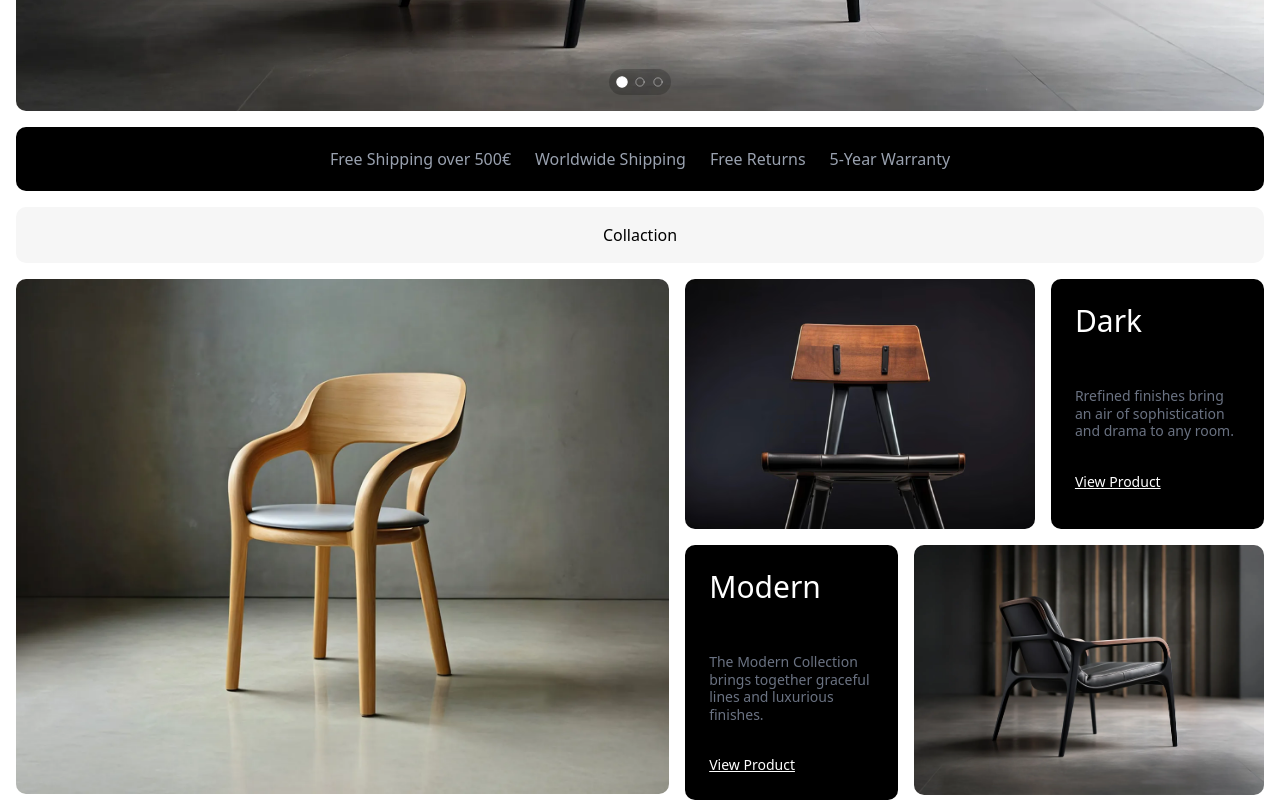
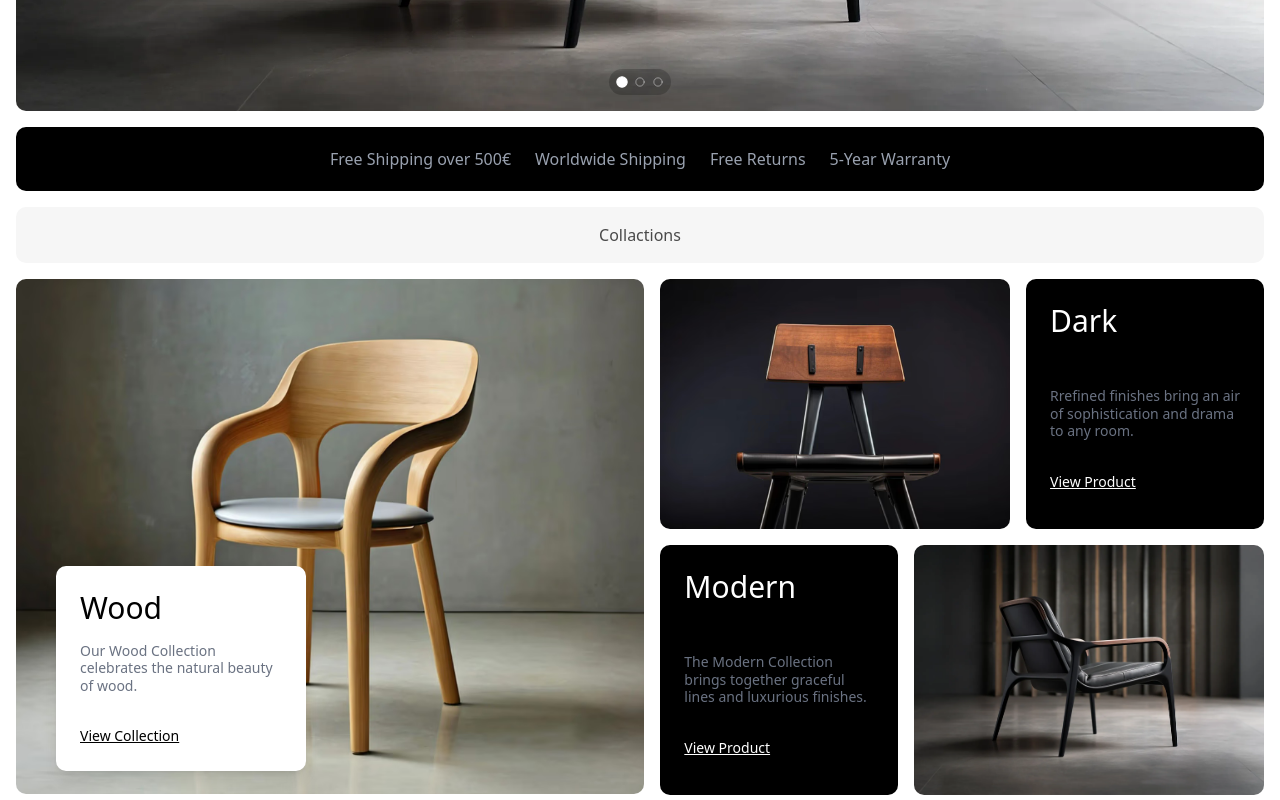
Before and after one commit to FD-Landing-Labs/ecomm-landing-v2, a Next.js app: page / in a window 1280 px wide. Shown: the part 521-1321 px from the top of the page. Built offline with nearby package versions, Linux system fonts and the light colour scheme.

Commit message:
feat: added image

```diff
--- a/components/collaction-section.tsx
+++ b/components/collaction-section.tsx
@@ -3,18 +3,27 @@ import Image from "next/image";
 export const CollactionSection = () => {
   return (
     <div className="flex flex-col gap-4 px-4  ">
-      <div className="bg-[#f6f6f6] rounded-lg p-4 text-black  flex justify-center">
-        Collaction
+      <div className="bg-[#f6f6f6] rounded-lg p-4 text-black/70  font-medium flex justify-center">
+        Collactions
       </div>
       <div className="flex justify-between gap-4">
-        <div>
+        <div className="relative">
           <Image
-            src="/assets/images/chair 2.webp"
+            src="/assets/images/c-chair2.avif"
             alt=""
-            width={700}
+            width={900}
             height={500}
-            className="rounded-lg object-cover w-full h-[515px]"
+            className="rounded-lg object-cover w-[950px] h-[515px]"
           />
+          <div className="absolute bottom-6 left-10 bg-white p-6 rounded-lg max-w-[250px] shadow-lg">
+            <h2 className="text-3xl font-medium text-black">Wood</h2>
+            <p className="mt-4 text-gray-500 text-sm leading-tight">
+              Our Wood Collection celebrates the natural beauty of wood.
+            </p>
+            <button className="mt-8 text-sm font-medium text-black underline hover:text-gray-700 transition-colors">
+              View Collection
+            </button>
+          </div>
         </div>
 
         <div className="flex flex-col gap-4">
@@ -22,7 +31,7 @@ export const CollactionSection = () => {
             <Image
               src="/assets/images/c-chair.avif"
               alt=""
-              width={400}
+              width={600}
               height={500}
               className="rounded-lg object-cover w-[350px]  h-[250px] "
             />
@@ -43,7 +52,8 @@ export const CollactionSection = () => {
             <div className="bg-black p-6 rounded-lg ">
               <h2 className="text-3xl font-medium text-white ">Modern</h2>
               <p className="mt-12 text-gray-500 text-sm leading-tight ">
-                The Modern Collection brings together graceful lines and luxurious finishes.
+                The Modern Collection brings together graceful lines and
+                luxurious finishes.
               </p>
 
               <button className="mt-8 text-sm font-medium text-white underline hover:text-gray-700 transition-colors">
```
Also changed, not shown: public/assets/images/c-chair2.avif (added).
